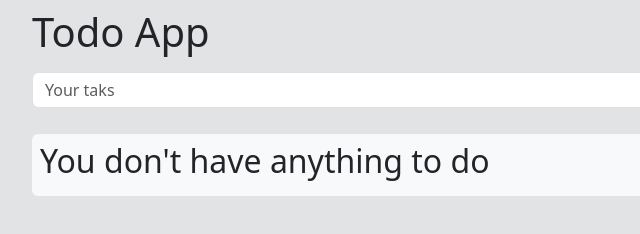
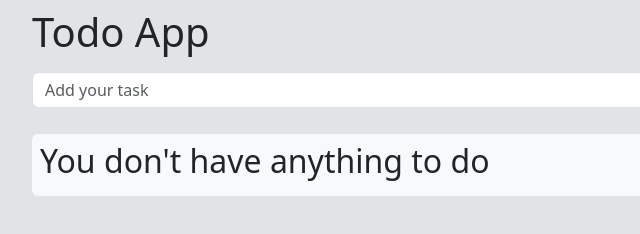
Before and after one commit to mustafa-shahriar/todoapp, a plain HTML site: page index.html in a window 1280 px wide. Shown: the full height of the page, 258-898 px from the left. Drawn offline with nearby package versions, Linux system fonts and the light colour scheme.

Commit message:
typo fixed

```diff
--- a/index.html
+++ b/index.html
@@ -18,7 +18,7 @@
 
         <!-- input field -->
         <div class="d-flex gap-3">
-          <input type="text" class="form-control h-100" placeholder="Your taks" id="todoInputField">
+          <input type="text" class="form-control h-100" placeholder="Add your task" id="todoInputField">
           <button type="submit" class="btn btn-dark" id="addBtn">Add</button>
         </div>
 
```
